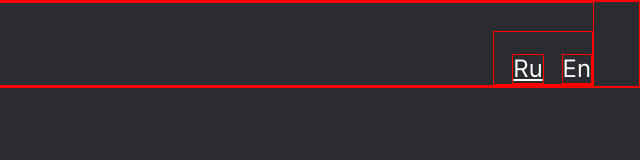
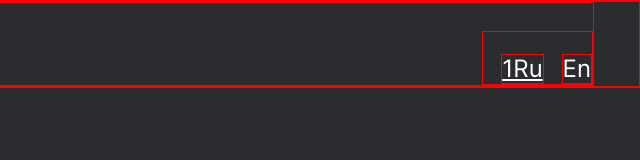
Before and after one commit to Zorkiy82/russian-travel, a plain HTML site: page index.html in a window 1280 px wide. Shown: the full height of the page, 640-1280 px from the left. Drawn offline with Linux system fonts and the light colour scheme.

Commit message:
Проверка

```diff
--- a/blocks/header/__lang-link/header__lang-link.css
+++ b/blocks/header/__lang-link/header__lang-link.css
@@ -5,9 +5,9 @@
   font-weight: 400;
   font-size: 24px;
   line-height: 1.17;
-  text-decoration: none;
+  text-decoration-line: none;
 }
 
 .header__lang-link:first-of-type {
-  text-decoration: underline;
+  text-decoration-line: underline;
 }
--- a/index.html
+++ b/index.html
@@ -11,7 +11,7 @@
      <header class="header">
        <div class="header__logo"></div>
        <nav class="header__lang-links">
-          <a class="header__lang-link page__link" href="#" target="_blank">Ru</a>
+          <a class="header__lang-link page__link" href="#" target="_blank">1Ru</a>
           <a class="header__lang-link page__link" href="#" target="_blank">En</a>
         </nav>
      </header>
```
